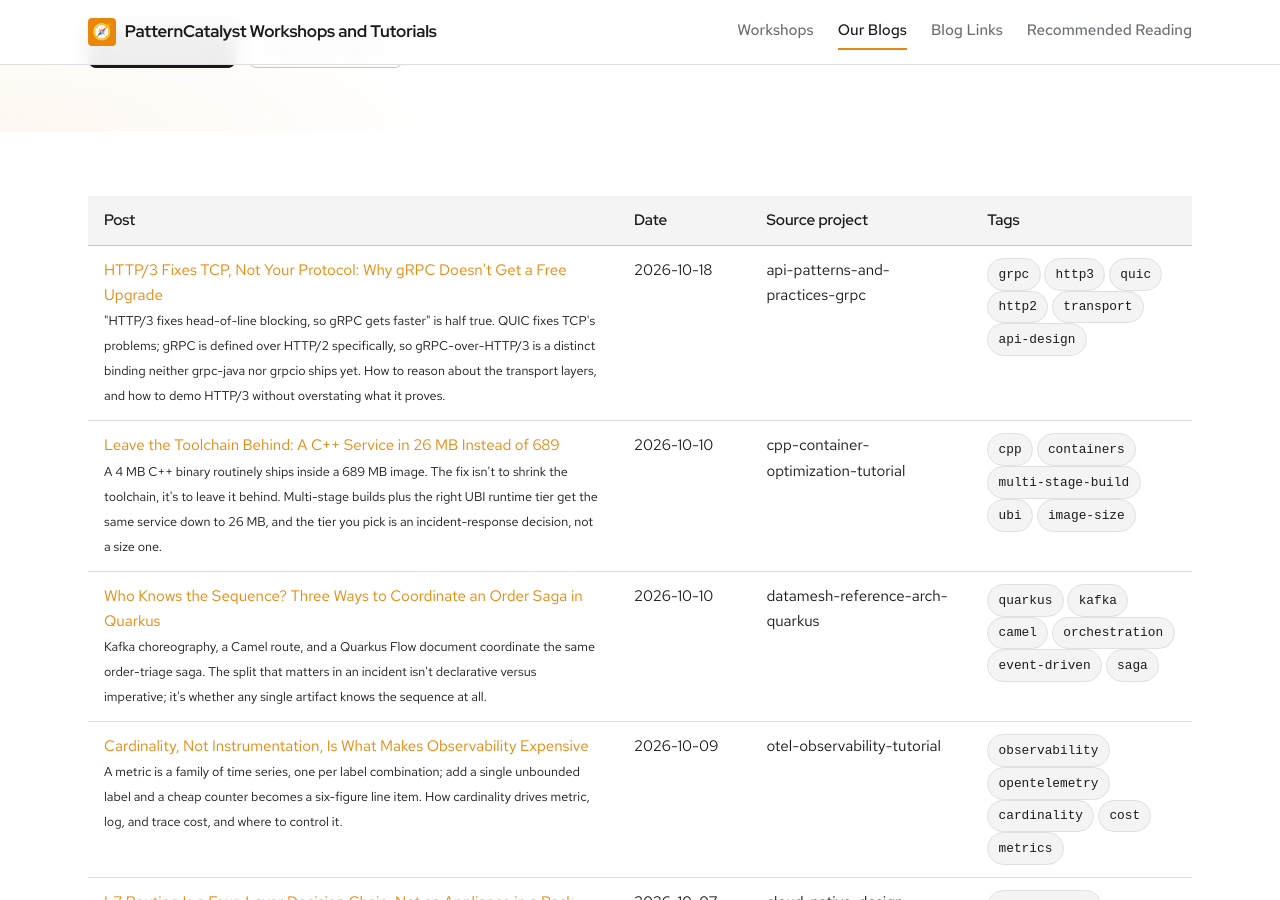
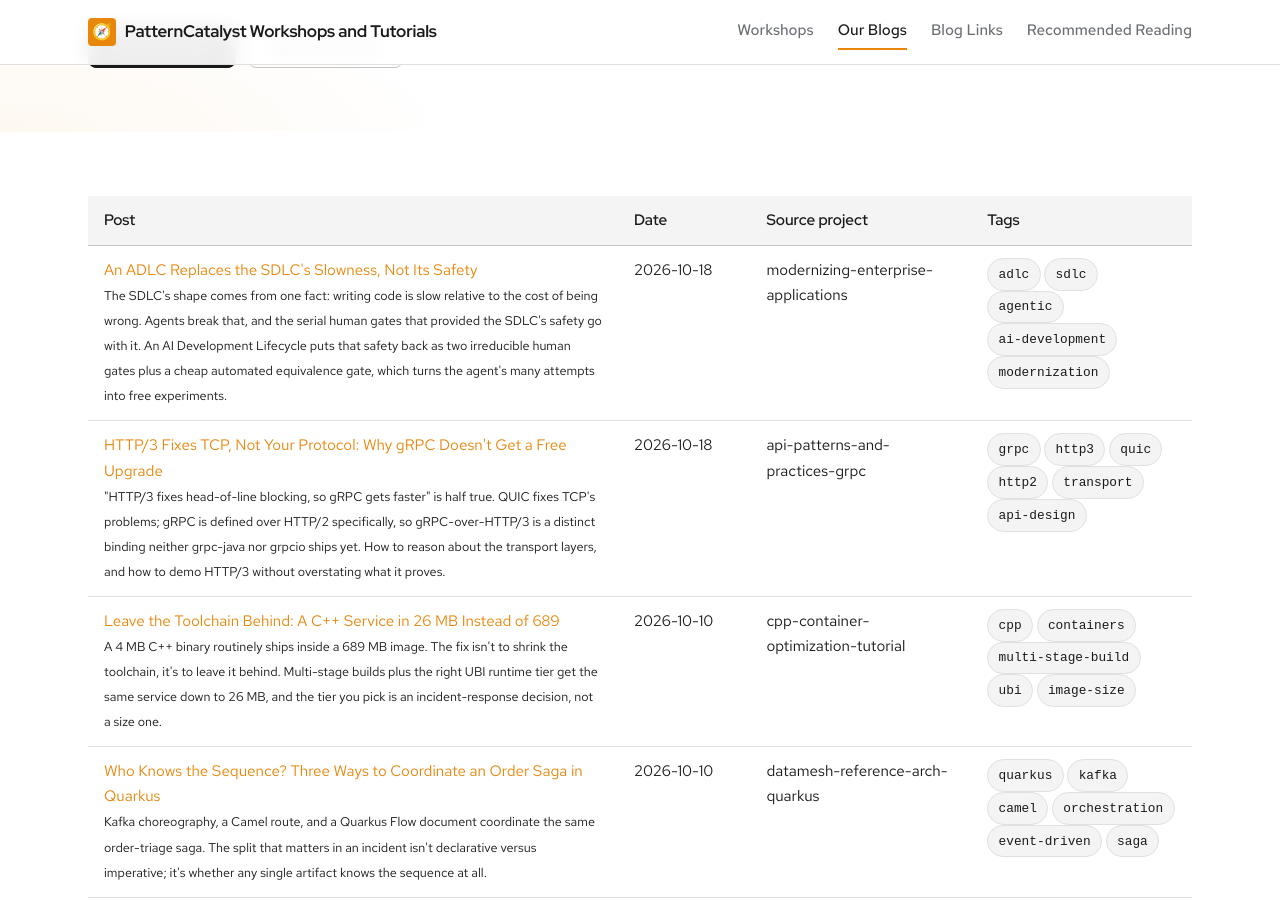
Before and after one commit to patterncatalyst/patterncatalyst-workshops-tutorials-list, a Jekyll site: the page built from blogs.html, in a window 1280 px wide and 900 px high, scrolled down 392 px. Built offline with Jekyll 4.4.1, drawn with Linux system fonts in a browser that asks for light colours; some web fonts are replaced.

Commit message:
data: feature 'An ADLC Replaces the SDLC's Slowness, Not Its Safety' (#17)
Add the ADLC/SDLC post (modernizing-enterprise-applications, ch.5) to
_data/blogs.yml, newest first.

Co-authored-by: PatternCatalyst <local@example.invalid>

```diff
--- a/_data/blogs.yml
+++ b/_data/blogs.yml
@@ -31,6 +31,19 @@
 #
 # blogs.html renders a friendly empty state when the list below is empty.
 # ─────────────────────────────────────────────────────────────────────────
+
+- title: "An ADLC Replaces the SDLC's Slowness, Not Its Safety"
+  date: "2026-10-18"
+  author: "Pattern Catalyst"
+  url: "https://patterncatalyst.github.io/patterncatalyst-blog/2026/10/18/adlc-replaces-slowness-not-safety/"
+  blurb: >
+    The SDLC's shape comes from one fact: writing code is slow relative to the
+    cost of being wrong. Agents break that, and the serial human gates that
+    provided the SDLC's safety go with it. An AI Development Lifecycle puts that
+    safety back as two irreducible human gates plus a cheap automated equivalence
+    gate, which turns the agent's many attempts into free experiments.
+  tags: ["adlc", "sdlc", "agentic", "ai-development", "modernization"]
+  source_project: "modernizing-enterprise-applications"
 
 - title: "HTTP/3 Fixes TCP, Not Your Protocol: Why gRPC Doesn't Get a Free Upgrade"
   date: "2026-10-18"
```
